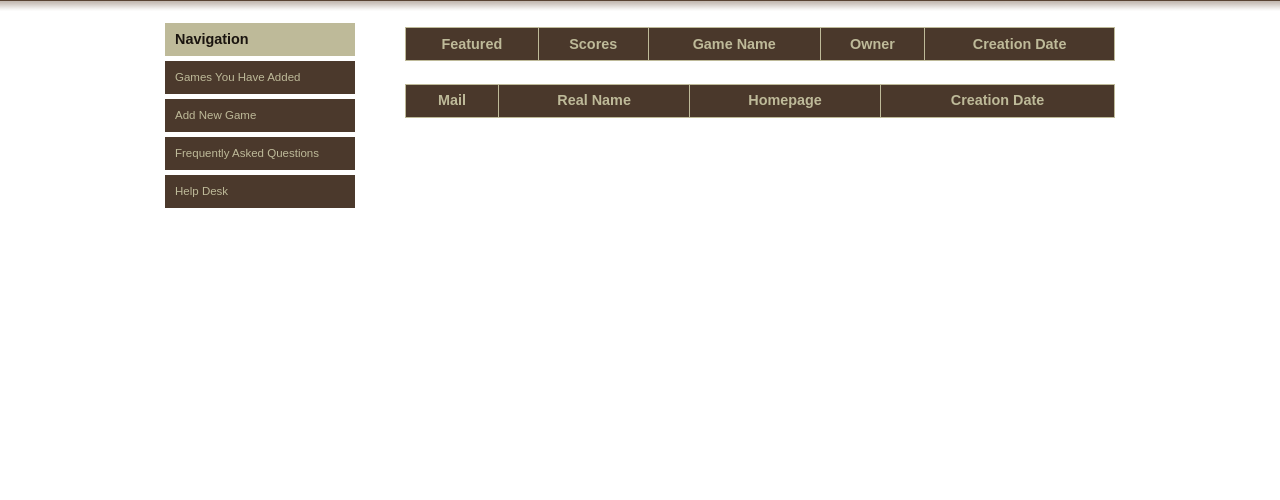
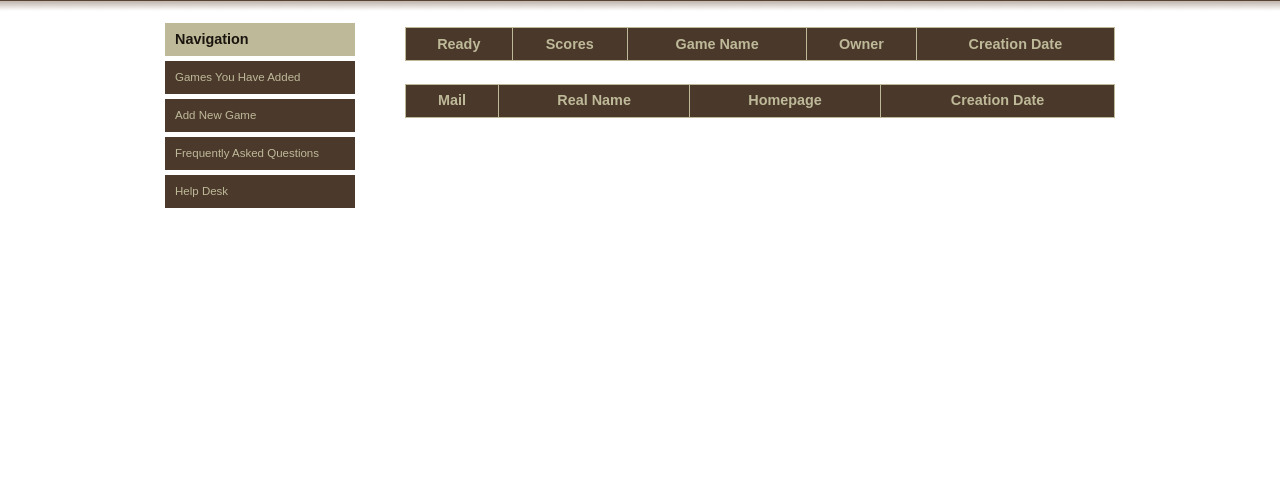
Before and after one commit to google-code-export/cocoslive, a Django app: template cocoslive/templates/admin-devs.html in a window 1280 px wide. Shown: the part 149-649 px from the top of the page. Run offline with Django 3.2, Linux system fonts and the light colour scheme; the template is opened without the code that fills it, so the values that code supplies are empty; some libraries are stand-ins or nearby versions.

Commit message:
since 'featured' is not used anymore, 'publish' is displayed on admin

```diff
--- a/cocoslive/index.yaml
+++ b/cocoslive/index.yaml
@@ -18,7 +18,7 @@ indexes:
   - name: creationdate
     direction: desc
 
-# Used once in query history.
+# Used 3 times in query history.
 - kind: Game
   properties:
   - name: owner
--- a/cocoslive/model.py
+++ b/cocoslive/model.py
@@ -74,6 +74,7 @@ class Game(db.Model):
     nro_scores = db.IntegerProperty( default = 0)
 
     #: Featured game
+    #: XXX: not used anymore
     featured = db.BooleanProperty( default=False, required=True)
 
     #: also copy usr_playername to cc_playername
--- a/cocoslive/templates/admin-devs.html
+++ b/cocoslive/templates/admin-devs.html
@@ -12,19 +12,19 @@
 <table class="stats">
 <thead>
     <tr>
-        <th>Featured</th><th>Scores</th><th>Game Name</td><th>Owner</th><th>Creation Date</th>
+        <th>Ready</th><th>Scores</th><th>Game Name</td><th>Owner</th><th>Creation Date</th>
     </tr>
 </thead>
 
 <tbody>
 {% for game in games %}
 <tr>
-<td>{{ game.featured}}
+<td>{{ game.publish }}
 <form action="/admin/list-devs"  method="post" onSubmit="return false;">
 <input type="hidden" name="gamename" value="{{game.name}}">
-<input type="hidden" name="type" value="update_featured">
-<select name="featured_value" onChange="this.form.submit();">
-    {% if game.featured %}
+<input type="hidden" name="type" value="update_publish">
+<select name="publish_value" onChange="this.form.submit();">
+    {% if game.publish %}
         <option selected>True</option>
         <option>False</option>
     {% else %}
```
Also changed, not shown: cocoslive/admin.py (+7 -7 lines).
